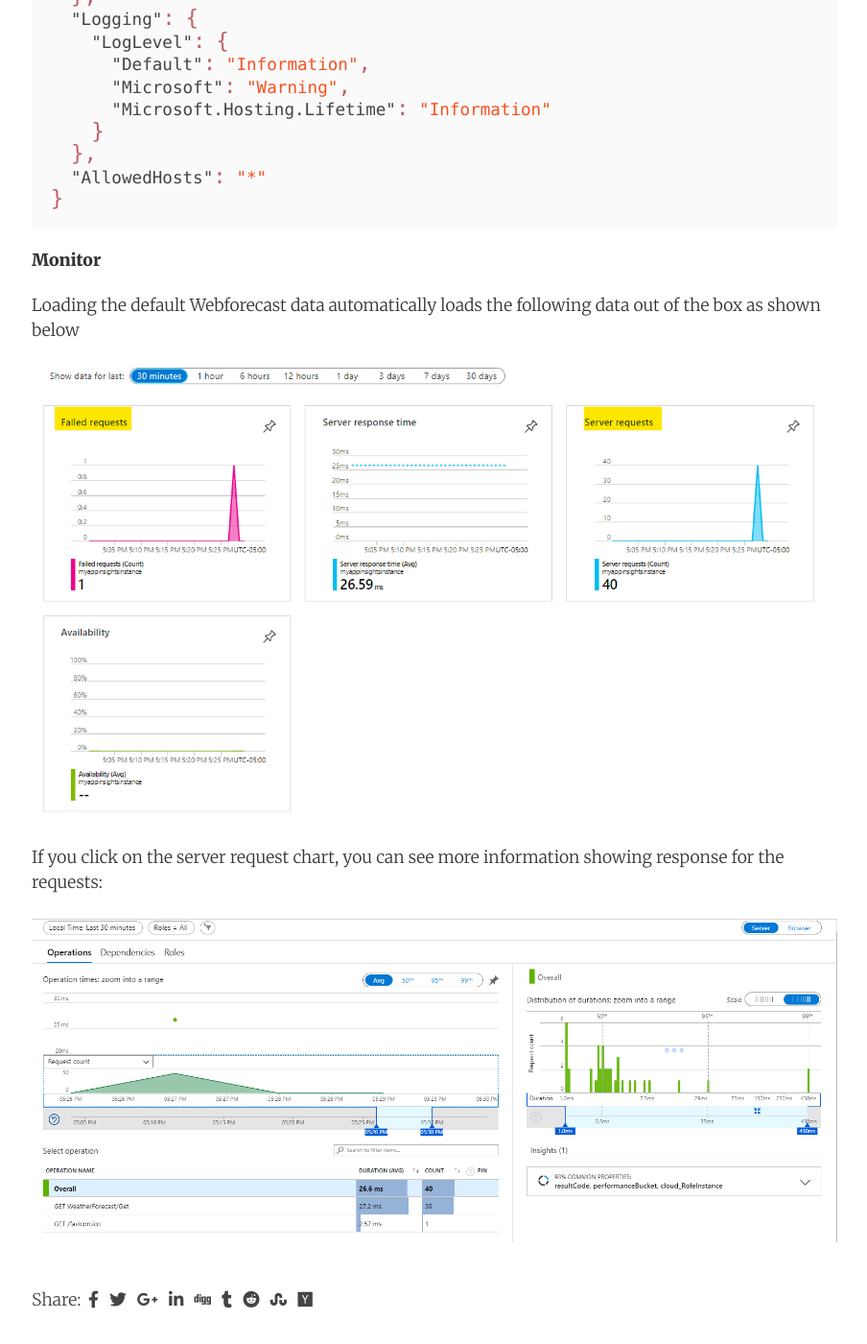
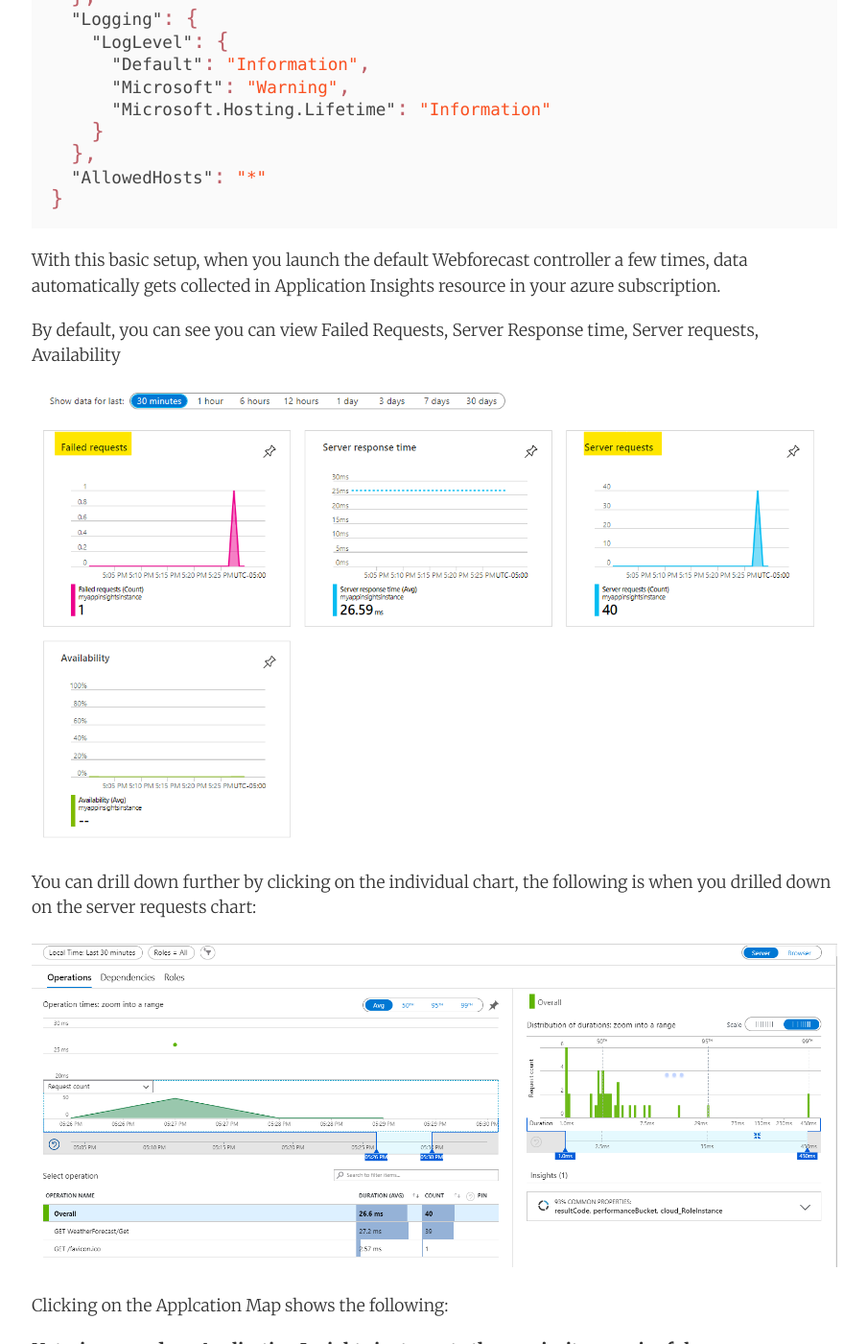
Before and after one commit to AdiThakker/AdiThakker.github.io, a Jekyll site: the page built from _posts/2020-10-30-AzureMonitor-AppInsights-1.md, in a window 1280 px wide and 1400 px high, scrolled down 3160 px. Shown: the whole window at 96% size, without its empty margins (187-1091 px from the left). Built offline with Jekyll 4.4.1, drawn with Linux system fonts in a browser that asks for light colours; nearby versions of some CDN libraries; comment, search, counter and statistics services are not loaded; some of the changed text lies outside the part shown.

Commit message:
changes to the post

````diff
--- a/_posts/2020-10-30-AzureMonitor-AppInsights-1.md
+++ b/_posts/2020-10-30-AzureMonitor-AppInsights-1.md
@@ -64,12 +64,20 @@ Include the instrumentation key in the appsettings.json file as shown here:
 }
 ```
 
-**Monitor**
+With this basic setup, when you launch the default Webforecast controller a few times, data automatically gets collected in Application Insights resource in your azure subscription.
 
-Loading the default Webforecast data automatically loads the following data out of the box as shown below
+By default, you can see you can view Failed Requests, Server Response time, Server requests, Availability
 
 ![Setup]({{site.url}}/images/AppInsights-5.png)
 
-If you click on the server request chart, you can see more information showing response for the requests:
+You can drill down further by clicking on the individual chart, the following is when you drilled down on the server requests chart:
 
 ![Setup]({{site.url}}/images/AppInsights-6.png)
+
+Clicking on the Applcation Map shows the following:
+
+**Note: i renamed my Application Insights instance to the appriprite meaningful name**
+
+![Setup]({{site.url}}/images/AppInsights-7.png)
+
+As you can see, this is not bad at all with wuch minimal configuration. In the next post we will see how we can add custom metric logging to this and drill down into the numbers further.
````
Also changed, not shown: images/AppInsights-7.png (added).
